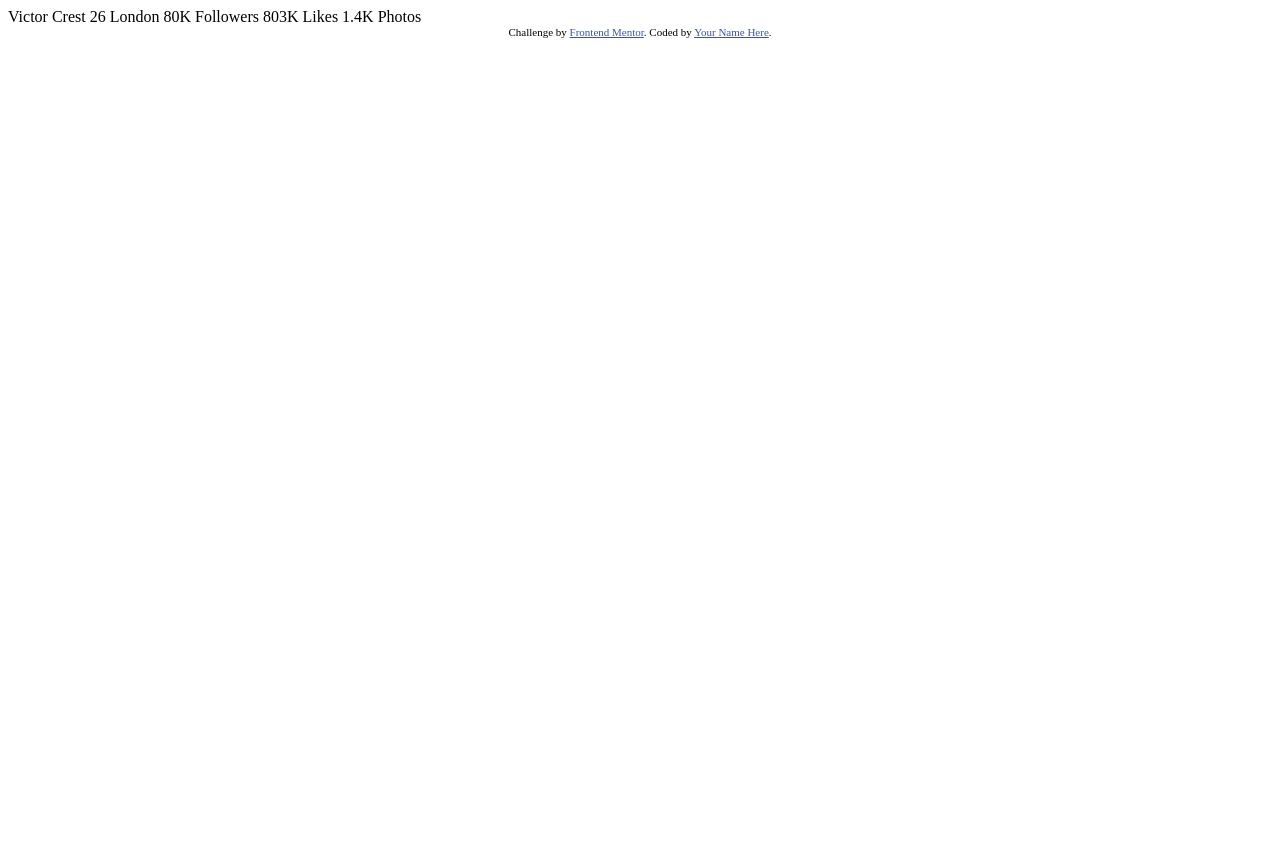
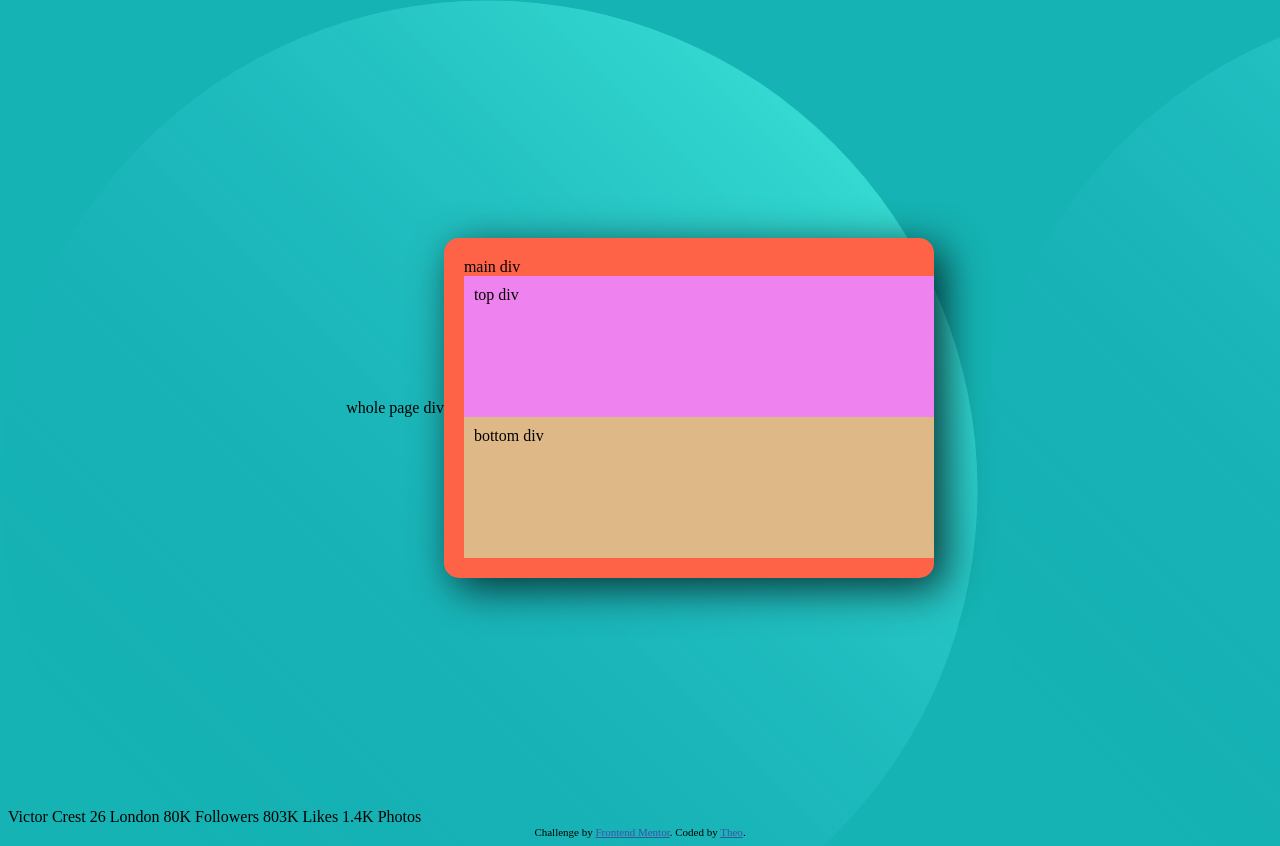
Before and after one commit to greatmerlin/profile-card-component-main, a plain HTML site: page index.html in a window 1280 px wide. Before the commit the page ends 800 px from the top, so only its background shows below. Drawn offline with Linux system fonts and the light colour scheme.

Commit message:
created the box and top plus bottom aswell

```diff
--- /dev/null
+++ b/index.css
@@ -0,0 +1,49 @@
+body {
+    background: url("./images/bg-pattern-top.svg");
+    background-color: rgb(21, 179, 179);
+}
+
+.wholePage {
+    display: flex;
+    justify-content: center;
+    align-items: center;
+    min-height: 100vh;
+}
+
+.mainWindow {
+    display: flex;
+    flex-direction: column;
+    background-color: tomato;
+    border-radius: 15px;
+    width: 450px;
+    height: 300px;
+    padding: 20px;
+    box-shadow: 10px 10px 42px 0px rgba(0, 0, 0, 0.75);
+
+}
+
+.topDiv {
+    order: 0;
+    flex-grow: 1;
+    background-color: violet;
+    padding: 10px;
+    width: 100%;
+}
+
+.bottomDiv {
+    order: 1;
+    flex-grow: 1;
+    background-color: burlywood;
+    padding: 10px;
+    width: 100%;
+}
+
+
+
+.attribution {
+  font-size: 11px;
+  text-align: center;
+}
+.attribution a {
+  color: hsl(228, 45%, 44%);
+}
--- a/index.html
+++ b/index.html
@@ -1,35 +1,33 @@
 <!DOCTYPE html>
 <html lang="en">
   <head>
-  <meta charset="UTF-8">
-  <meta name="viewport" content="width=device-width, initial-scale=1.0"> <!-- displays site properly based on user's device -->
+    <meta charset="UTF-8" />
+    <meta name="viewport" content="width=device-width, initial-scale=1.0" />
+    <!-- displays site properly based on user's device -->
 
-  <link rel="icon" type="image/png" sizes="32x32" href="./images/favicon-32x32.png">
+    <link
+      rel="icon"
+      type="image/png"
+      sizes="32x32"
+      href="./images/favicon-32x32.png"
+    />
+    <link rel="stylesheet" href="./index.css" />
 
     <title>Frontend Mentor | Profile card component</title>
-
-  <!-- Feel free to remove these styles or customise in your own stylesheet 👍 -->
-  <style>
-    .attribution { font-size: 11px; text-align: center; }
-    .attribution a { color: hsl(228, 45%, 44%); }
-  </style>
   </head>
   <body>
-  Victor Crest
-  26
-  London
-
-  80K
-  Followers
-
-  803K
-  Likes
-
-  1.4K
-  Photos
-  <div class="attribution">
-    Challenge by <a href="https://www.frontendmentor.io?ref=challenge" target="_blank">Frontend Mentor</a>.
-    Coded by <a href="#">Your Name Here</a>.
+    <div class="wholePage">whole page div
+      <div class="mainWindow">main div
+        <div class="topDiv">top div</div>
+        <div class="bottomDiv">bottom div</div>
       </div>
+    </div>
+    Victor Crest 26 London 80K Followers 803K Likes 1.4K Photos
+    <footer class="attribution">
+      Challenge by
+      <a href="https://www.frontendmentor.io?ref=challenge" target="_blank"
+        >Frontend Mentor</a
+      >. Coded by <a href="https://github.com/greatmerlin">Theo</a>.
+    </footer>
   </body>
 </html>
```
Lines whose indentation alone changed are shown as unchanged.
